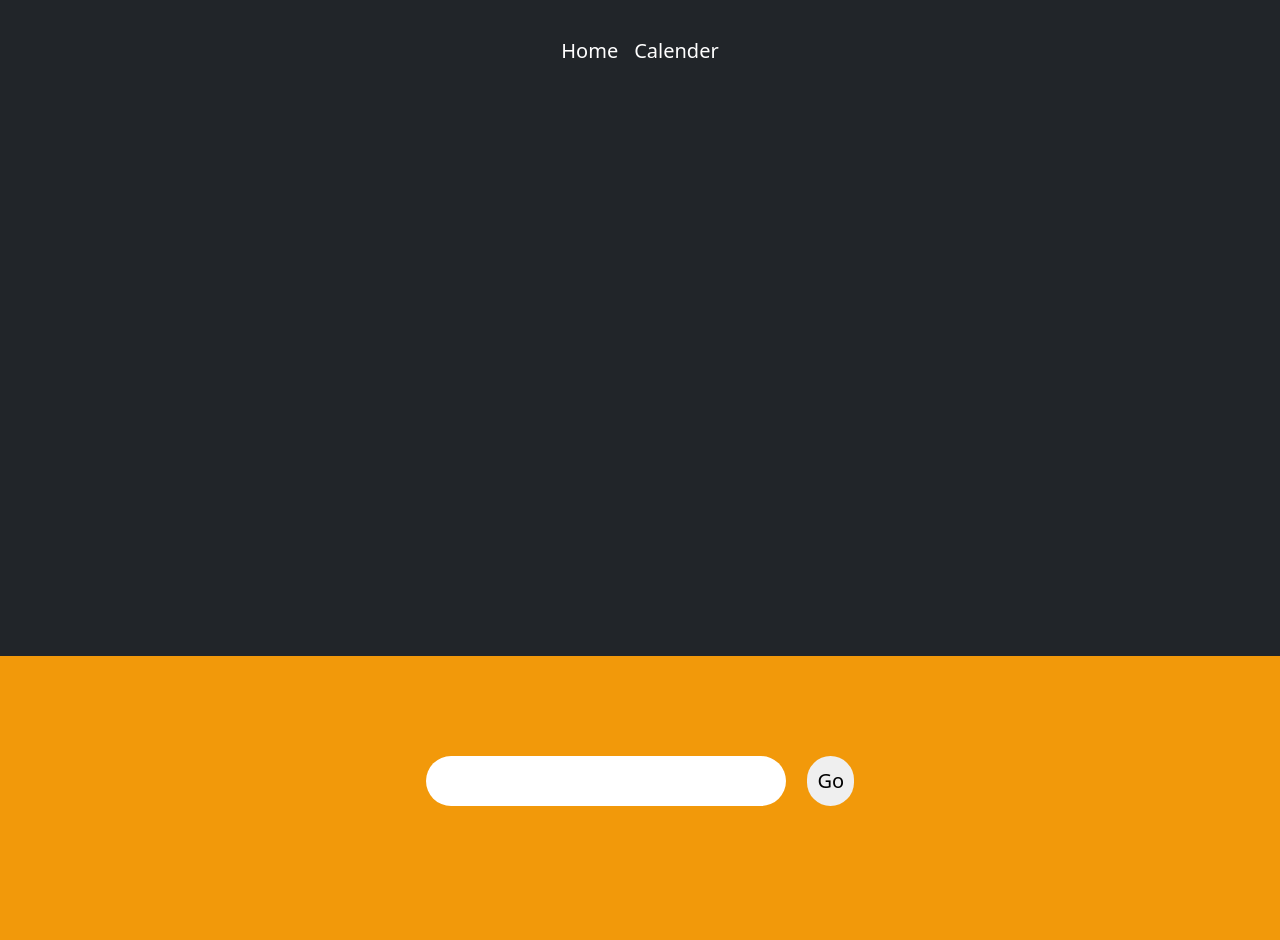
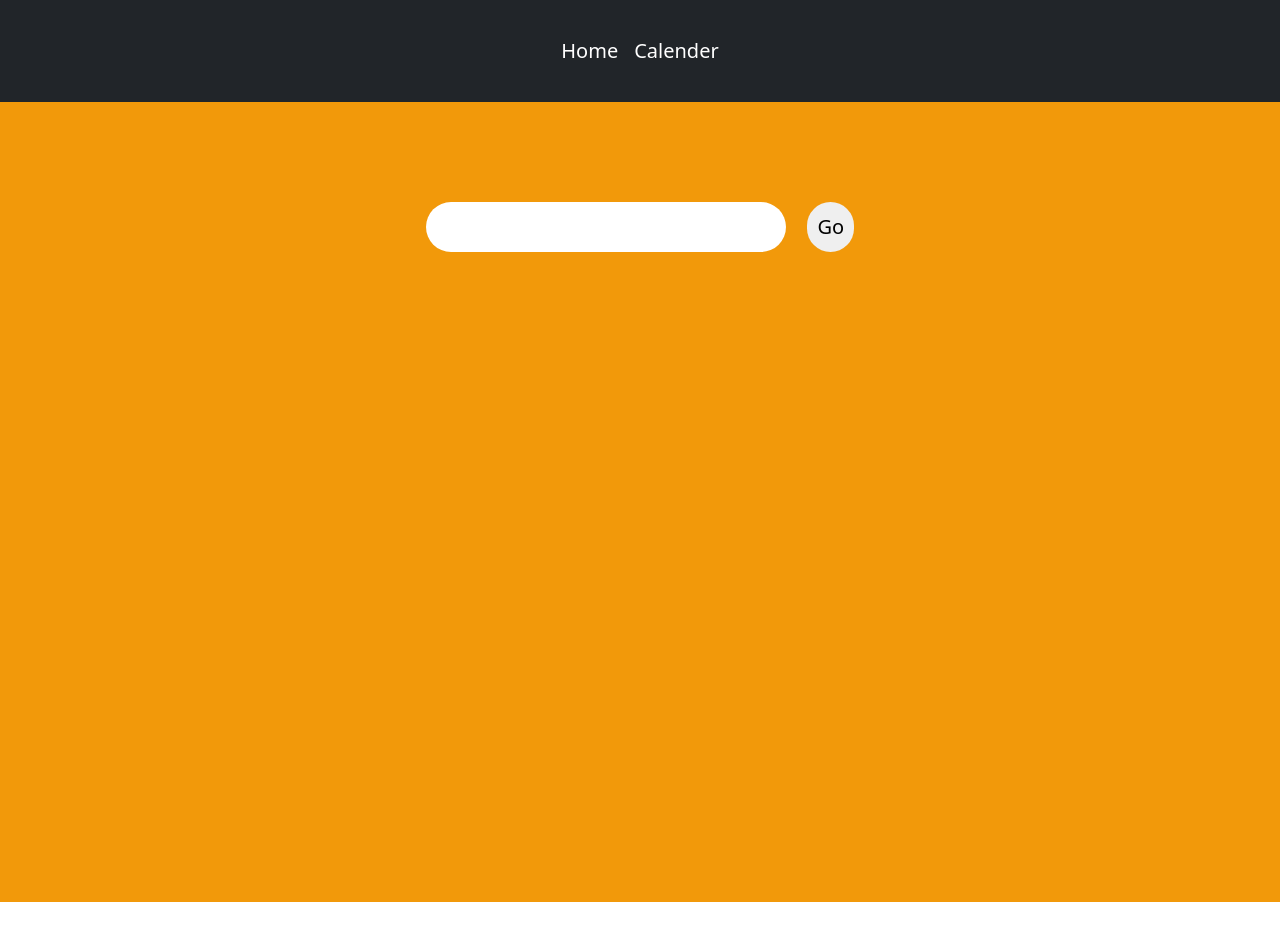
Before and after one commit to aswathyeg/react-todoApp, a React (Create React App) app: page / in a window 1280 px wide. Shown: the top 940 px of the page. After the commit the page ends 902 px from the top, so only its background shows below. Built offline with nearby package versions, Linux system fonts and the light colour scheme.

Commit message:
added header

```diff
--- a/src/Styles.css
+++ b/src/Styles.css
@@ -66,3 +66,9 @@ a{
   .todoText {
     flex: 1;
   }
+  .header-container{
+     height: 1%;
+     display: flex;
+     justify-content:right !important;
+
+  }
```
